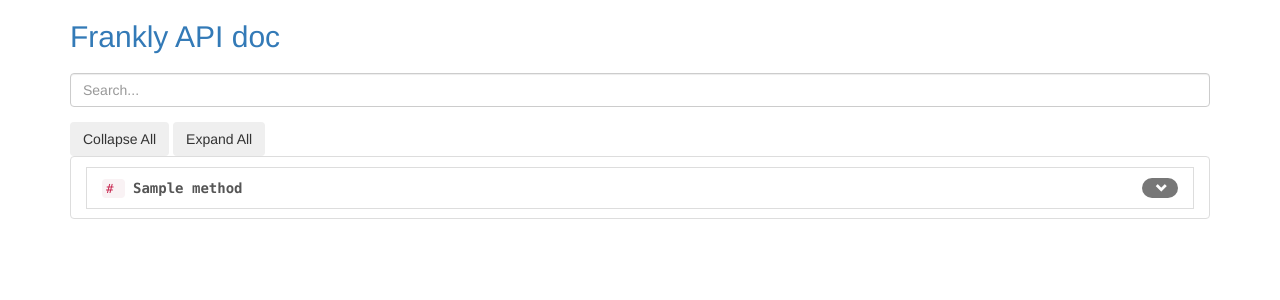
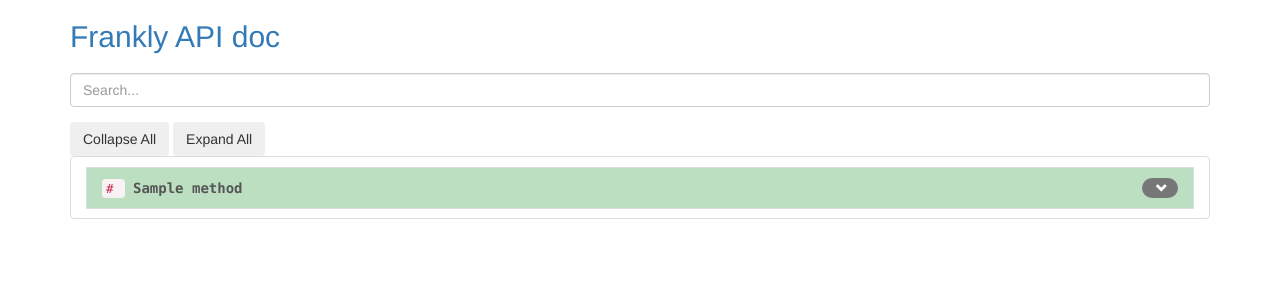
Before and after one commit to Aranjedeath/fbackend, a Python web app: template franklyapi/templates/api_doc.html in a window 1280 px wide. Shown: the top 300 px of the page. Run offline with Jinja, Linux system fonts and the light colour scheme; the template is opened without the code that fills it: most values are stand-ins (such as "Sample title", 1, 10 or a date in 2020); some libraries are stand-ins or nearby versions.

Commit message:
doc update

```diff
--- a/franklyapi/templates/api_doc.html
+++ b/franklyapi/templates/api_doc.html
@@ -48,7 +48,7 @@
             {% for endpoint in endpoints %}
                 <div class="list-group-item">
                     <div class="hidden" id="search_field">{{endpoint.url|e}}</div>
-                    <a class="list-group-item bg-success" data-toggle="collapse" data-target="#{{endpoint.name}}">
+                    <a class="list-group-item" style="background-color:#BCDEC1;" data-toggle="collapse" data-target="#{{endpoint.name}}">
                         <code id='url'>
                             <span id="search_field">{{endpoint.url|e}}</span>
                         </code>&nbsp;
```
